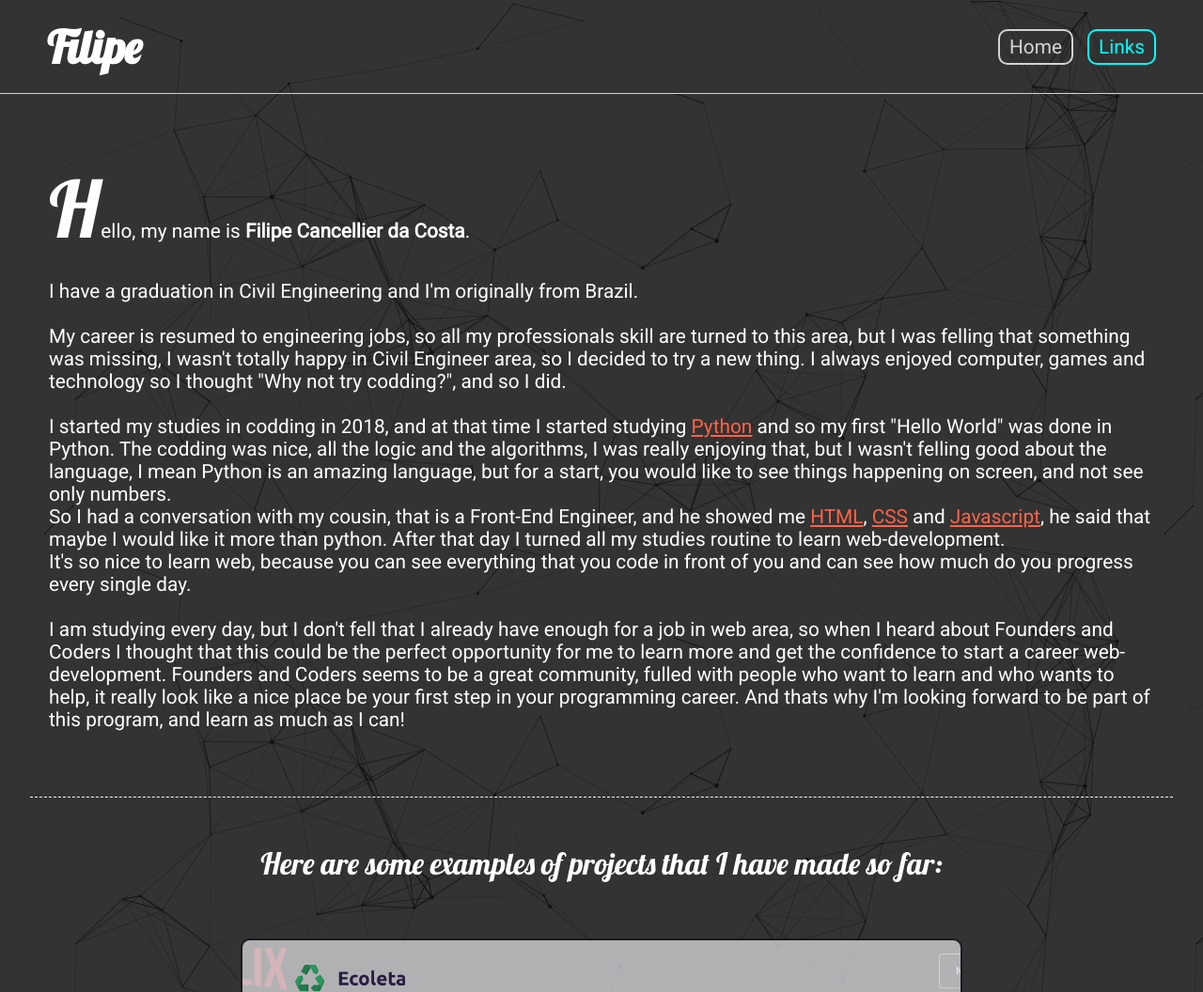
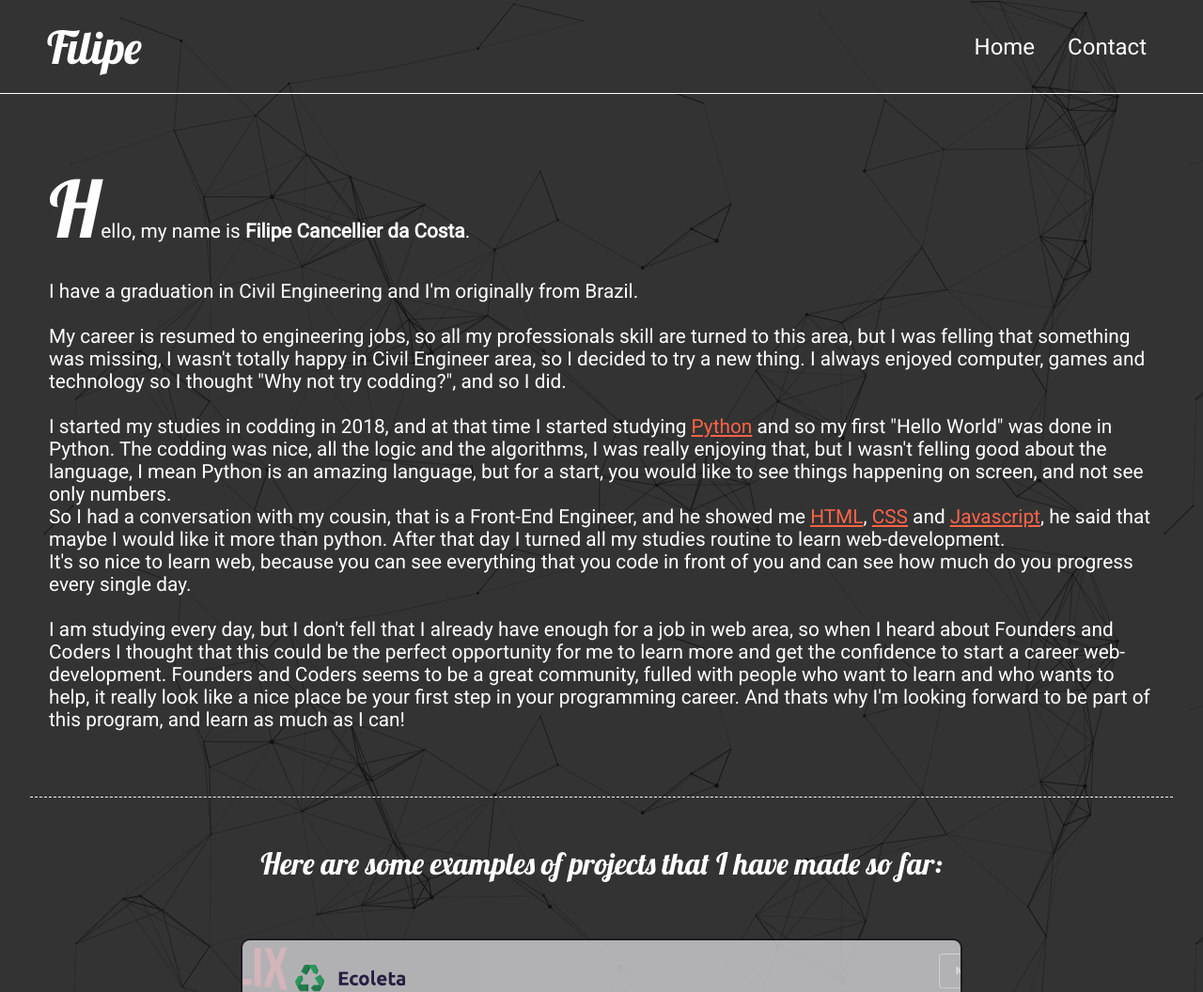
Before and after one commit to Cancellier27/web-app-fc, a plain HTML site: page src/components/about/about.html in a window 1280 px wide. Shown: the top 1056 px of the page at 94% size. Drawn offline with Linux system fonts and the light colour scheme.

Commit message:
fixing nav bar

```diff
--- a/home.css
+++ b/home.css
@@ -1,13 +1,13 @@
 :root {
   --headerHeight: 100px;
   --headerHeightMobile: 68px;
-  --headerBorderColor: lightgray;
+  --headerBorderColor: #fff;
 
   --footerHeight: 150px;
   --footerHeightMobile: 50px;
-  --footerBorderColor: lightgray;
+  --footerBorderColor: #fff;
 
-  --mainBordersColor: white;
+  --mainBordersColor: #fff;
 
   --carouselDescriptionColor: #222227;
   --carouselBordersColor: #19181d;
@@ -19,15 +19,16 @@
   --lightGrayColor: lightgray;
   --lightGrayActiveBackground: lightgray;
   --textActiveColor: black;
+  --normalActiveBackground: #9c9c9c;
 
   --generalTextColor: #fff;
-  --brighterTextColor: white;
+  --brighterTextColor: #fff;
   --commentaryColor: #a0a0a0;
   --linksInTextColor: tomato;
 
-  --iconGeneralColor: lightgray;
-  --iconHoverColor: white;
-  --iconActiveColor: lightgray;
+  --iconGeneralColor: #fff;
+  --iconHoverColor: lightgray;
+  --iconActiveColor: #fff;
 
 }
 
@@ -63,6 +64,11 @@ body {
   justify-content: center;
 }
 
+.normal {
+  color: var(--generalTextColor);
+  border-radius: 10px;
+}
+
 .red {
   color: var(--redColor);
   border: solid 2px var(--redColor);
@@ -83,8 +89,14 @@ body {
 
 .red:hover,
 .blue:hover,
-.lightGray:hover {
+.lightGray:hover,
+.normal:hover {
   font-weight: bold;
+}
+
+.normal:active {
+  background-color: var(--normalActiveBackground);
+  color: var(--textActiveColor)
 }
 
 .red:active {
@@ -117,10 +129,12 @@ header {
 header h1 .myName {
   color: var(--brighterTextColor);
   margin: 0;
+  margin-left: 50px;
   padding: 0;
   font-size: 1.5em;
-  margin-left: 50px;
+  font-weight: 500;
   text-decoration: none;
+
 }
 
 header .nav_bar {
@@ -140,7 +154,7 @@ header .nav_bar li {
 header .nav_bar li a {
   padding: 5px 10px;
   text-decoration: none;
-  font-size: 1.3em;
+  font-size: 1.5em;
 }
 
 /*  Footer CSS  */
--- a/src/components/about/about.html
+++ b/src/components/about/about.html
@@ -20,10 +20,10 @@
 
     <ul class="nav_bar">
       <li>
-        <a href="../../../index.html" class="lightGray">Home</a>
+        <a href="../../../index.html" class="normal">Home</a>
       </li>
       <li>
-        <a href="../links/links.html" class="blue">Links</a>
+        <a href="../links/links.html" class="normal">Contact</a>
       </li>
     </ul>
 
```
Also changed, not shown: index.html (+1 -1 lines), src/components/links/links.html (+2 -2 lines).
